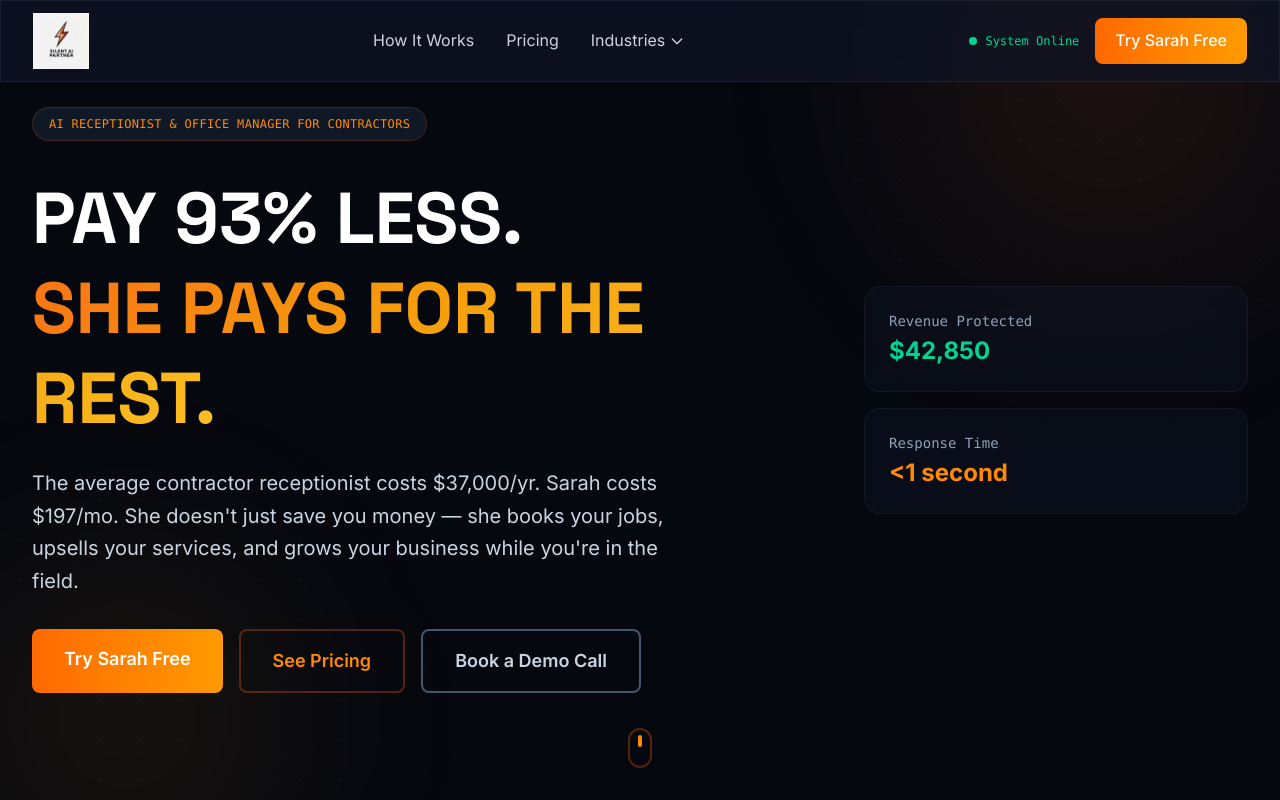
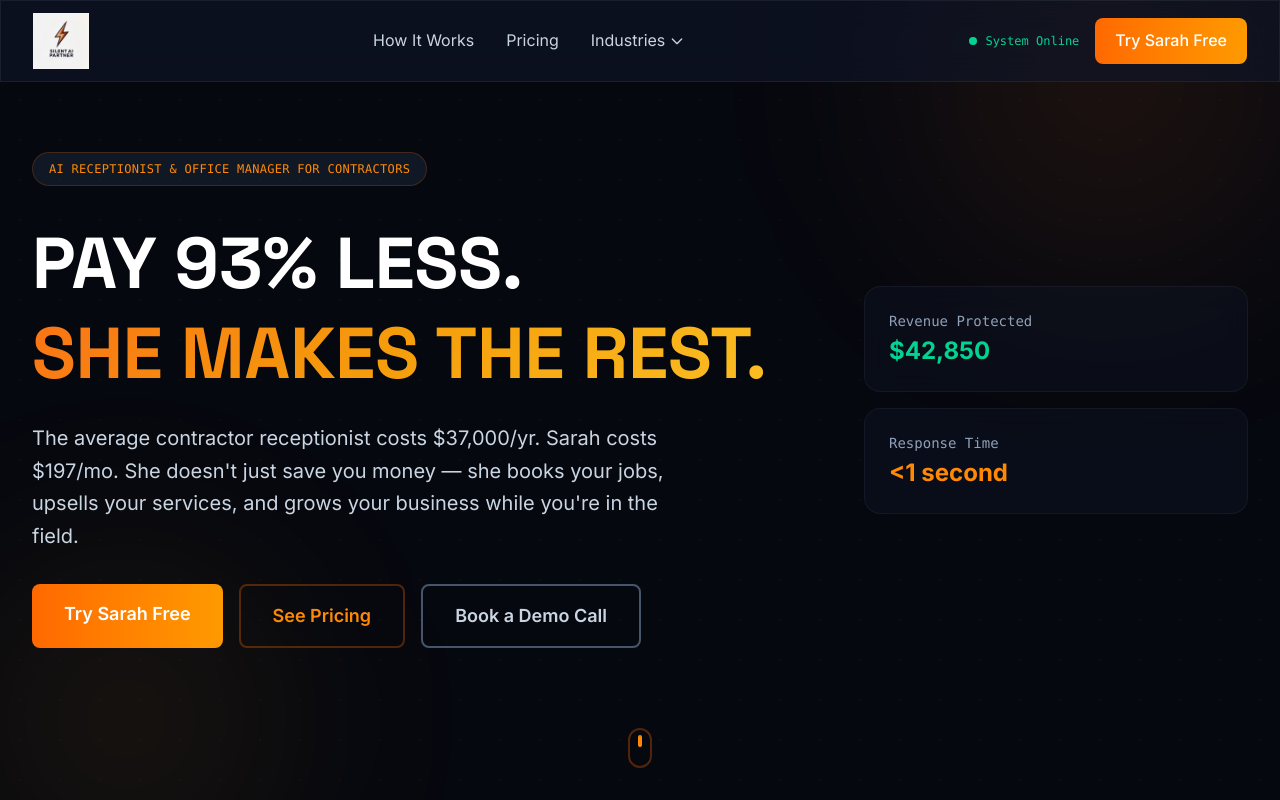
Before and after one commit to omniaintelligenceteam-ctrl/silent-ai-partner, a Next.js app: page / in a window 1280 px wide. Shown: the top 800 px of the page. Built offline with nearby package versions, Linux system fonts and the light colour scheme.

Commit message:
Hero: SHE MAKES THE REST

```diff
--- a/src/components/sections/Hero.tsx
+++ b/src/components/sections/Hero.tsx
@@ -32,7 +32,7 @@
               <h1 className="text-5xl sm:text-6xl lg:text-7xl font-bold leading-tight mb-6" style={{ fontFamily: 'var(--font-display), sans-serif' }}>
                 <span className="text-white">PAY 93% LESS.</span>
                 <br />
-                <span className="gradient-text">SHE PAYS FOR THE REST.</span>
+                <span className="gradient-text">SHE MAKES THE REST.</span>
               </h1>
             </FadeIn>
 
```
